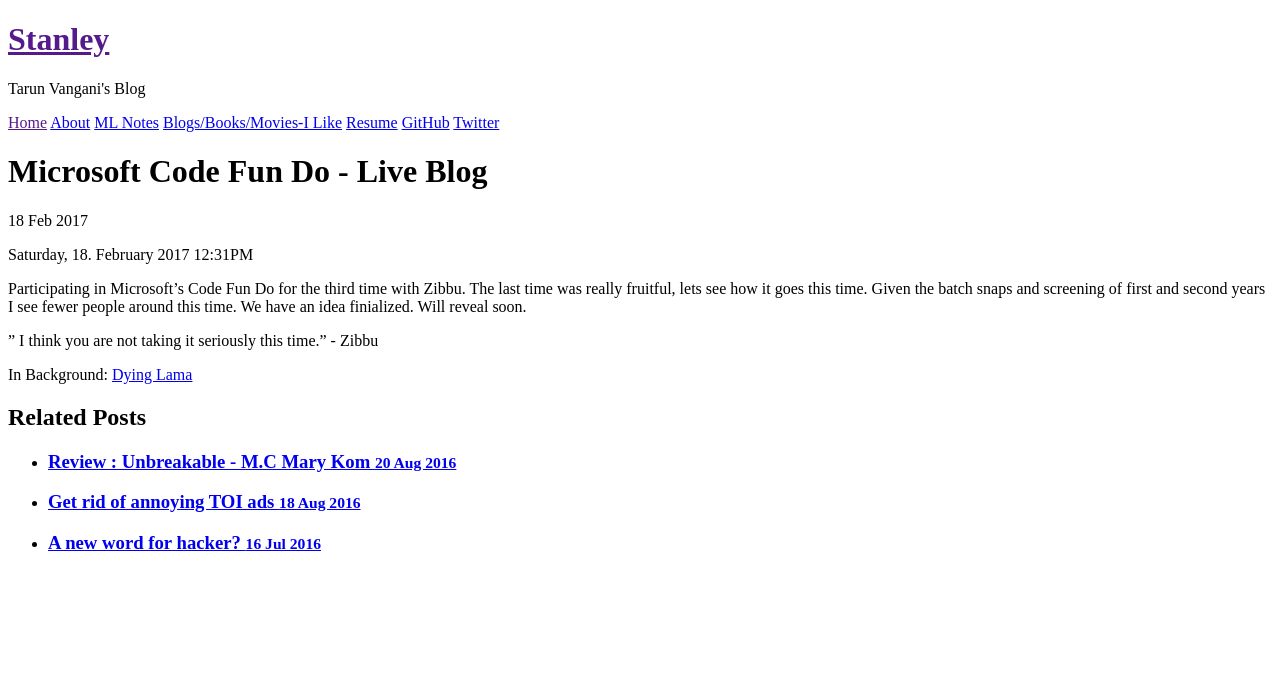
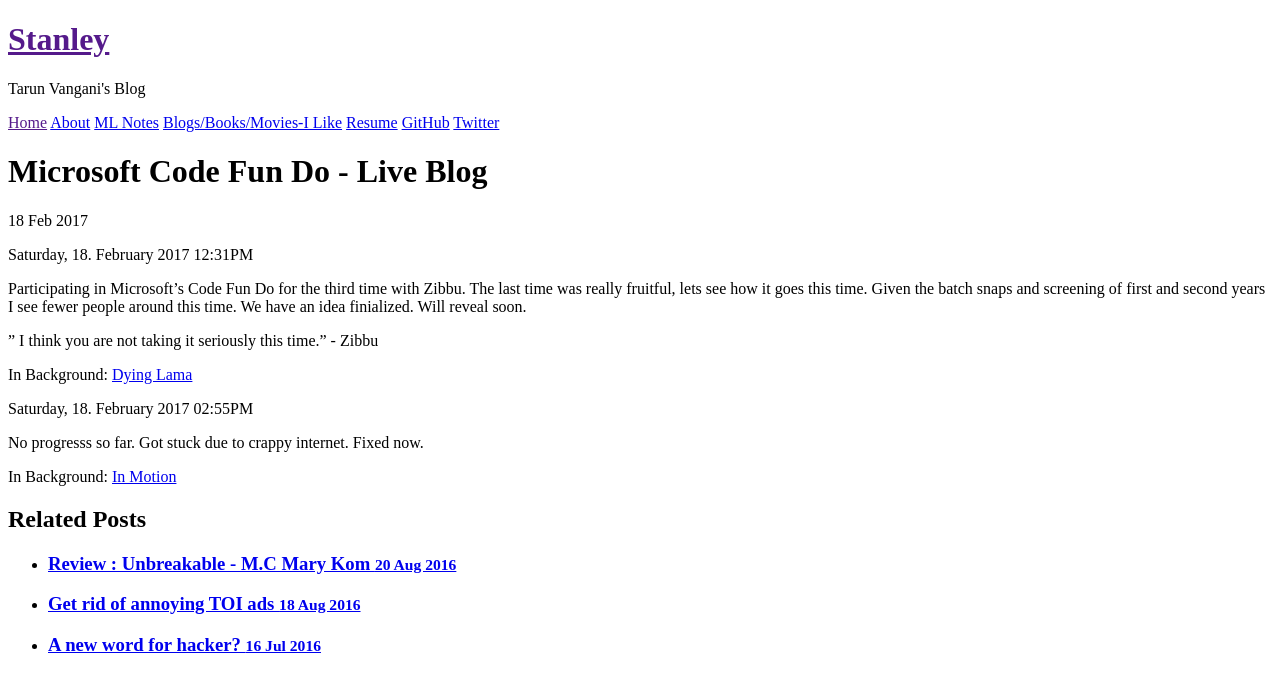
Before and after one commit to reachtarunhere/reachtarunhere.github.io, a Jekyll site: the page built from _posts/blog/2017-02-18-Code-Fun-Do.md, in a window 1280 px wide. Shown: the top 692 px of the page. Built offline with Jekyll 4.4.1, drawn with Linux system fonts in a browser that asks for light colours; comment, search, counter and statistics services are not loaded.

Commit message:
No more stuck

```diff
--- a/_posts/blog/2017-02-18-Code-Fun-Do.md
+++ b/_posts/blog/2017-02-18-Code-Fun-Do.md
@@ -13,3 +13,9 @@ Participating in Microsoft's Code Fun Do for the third time with Zibbu. The last
 " I think you are not taking it seriously this time." - Zibbu
 
 In Background: [Dying Lama](https://www.youtube.com/watch?v=TwG7MASKgpw)
+
+Saturday, 18. February 2017 02:55PM
+
+No progresss so far. Got stuck due to crappy internet. Fixed now.
+
+In Background: [In Motion](https://www.youtube.com/watch?v=Yczul_609Gg)
```
